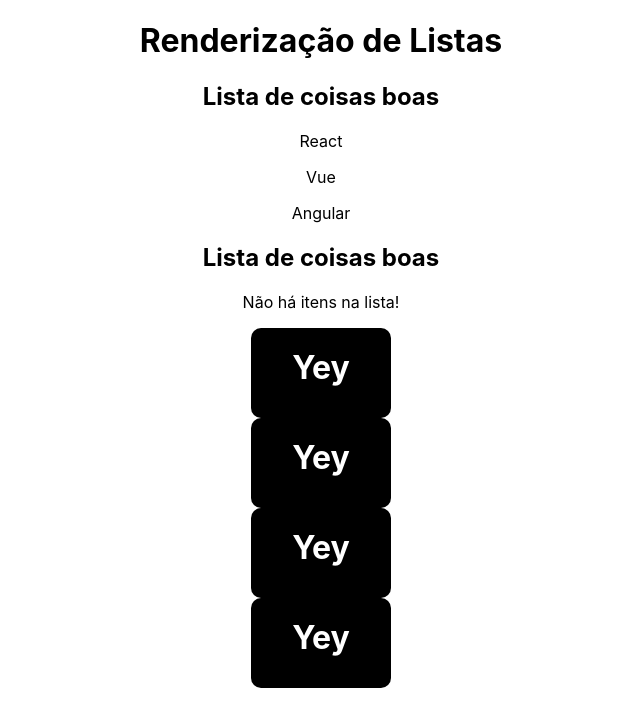
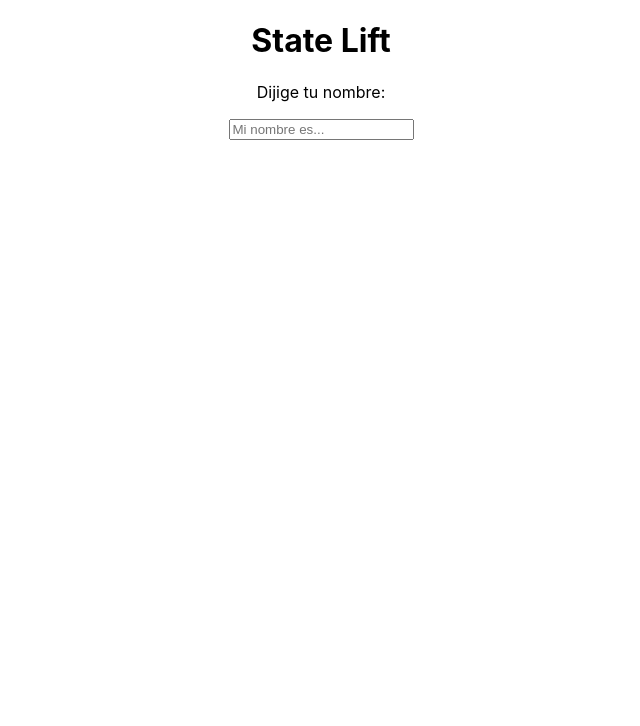
Before and after one commit to victor-4guiar/Estudos-de-React, a React (Create React App) app: page / in a window 1280 px wide. Shown: the top 726 px of the page, without its empty margins (319-959 px from the left). Built offline with nearby package versions, Linux system fonts and the light colour scheme.

Commit message:
useState when]

```diff
--- a/src/App.js
+++ b/src/App.js
@@ -1,21 +1,17 @@
 import logo from './logo.svg';
 import './App.css';
-import OutraLista from './components/OutraLista';
-import Box from './components/box/Box'
+import {useState} from 'react';
+import SeuNome from './components/SeuNome';
+import Saudacao from './components/Saudacao'
 
 function App() {
-
-	const myint = ['React', 'Vue', 'Angular']
+	const [nome, setName] = useState();
 
 	return(
 		<div className="App">
-			<h1>Renderização de Listas</h1>
-			<OutraLista itens={myint} />
-			<OutraLista itens="" />
-			<Box />
-			<Box />
-			<Box />
-			<Box />
+			<h1>State Lift</h1>
+			<SeuNome setName={setName} />
+			<Saudacao nome={nome} />
 		</div>
 	);
 }
--- /dev/null
+++ b/src/components/Saudacao.js
@@ -0,0 +1,11 @@
+function Saudacao({nome}){
+	function gerarSaudacao(elNombre){
+		return `Olá, ${elNombre}!`
+	}
+
+	return (
+		<>{nome && <p>{gerarSaudacao(nome)}</p>}</>
+	)
+}
+
+export default Saudacao;
--- /dev/null
+++ b/src/components/SeuNome.js
@@ -0,0 +1,10 @@
+function SeuNome({setName}){
+	return(
+		<div>
+			<p>Dijige tu nombre:</p>
+			<input type="text" placeholder="Mi nombre es..." onChange={(e) => setName(e.target.value)} />
+		</div>
+	)
+}
+
+export default SeuNome;
--- a/src/components/box/Box.css
+++ b/src/components/box/Box.css
@@ -1,4 +1,4 @@
-h1#box{
+#box{
 	padding: 20px;
 	width: 100px;
 	height: 50px;
```
